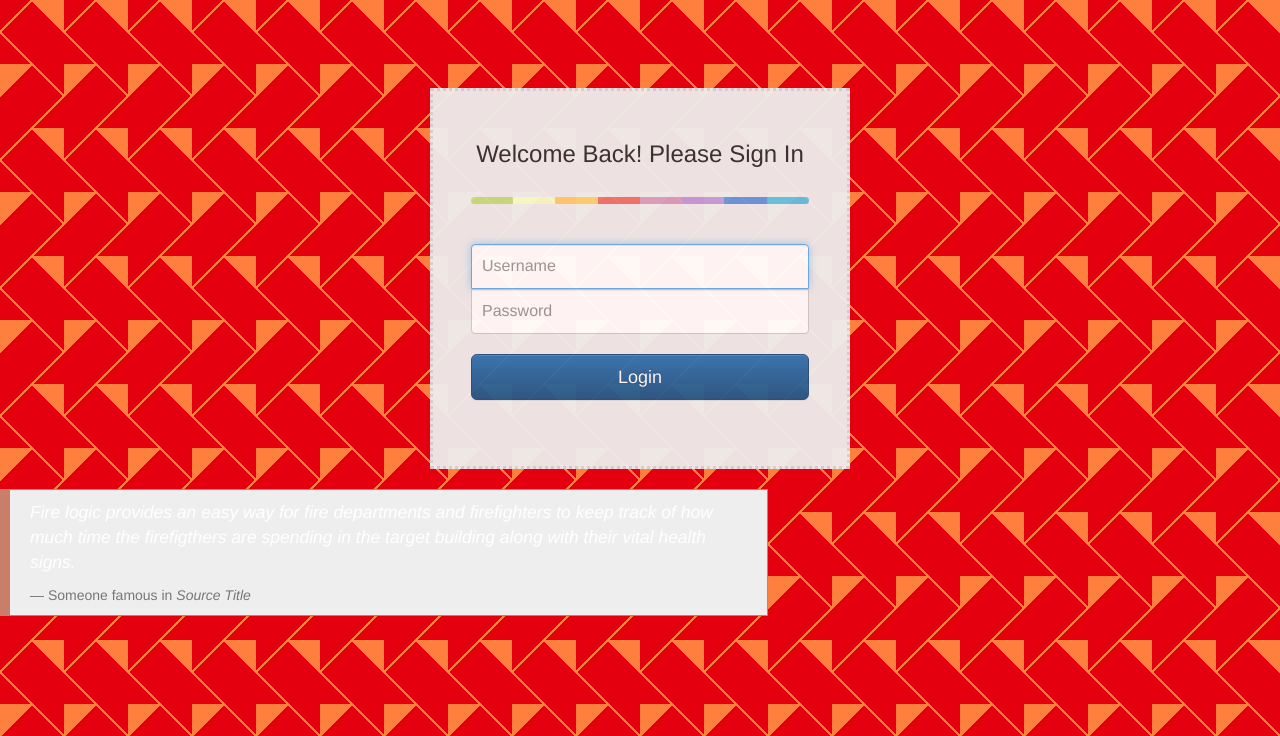
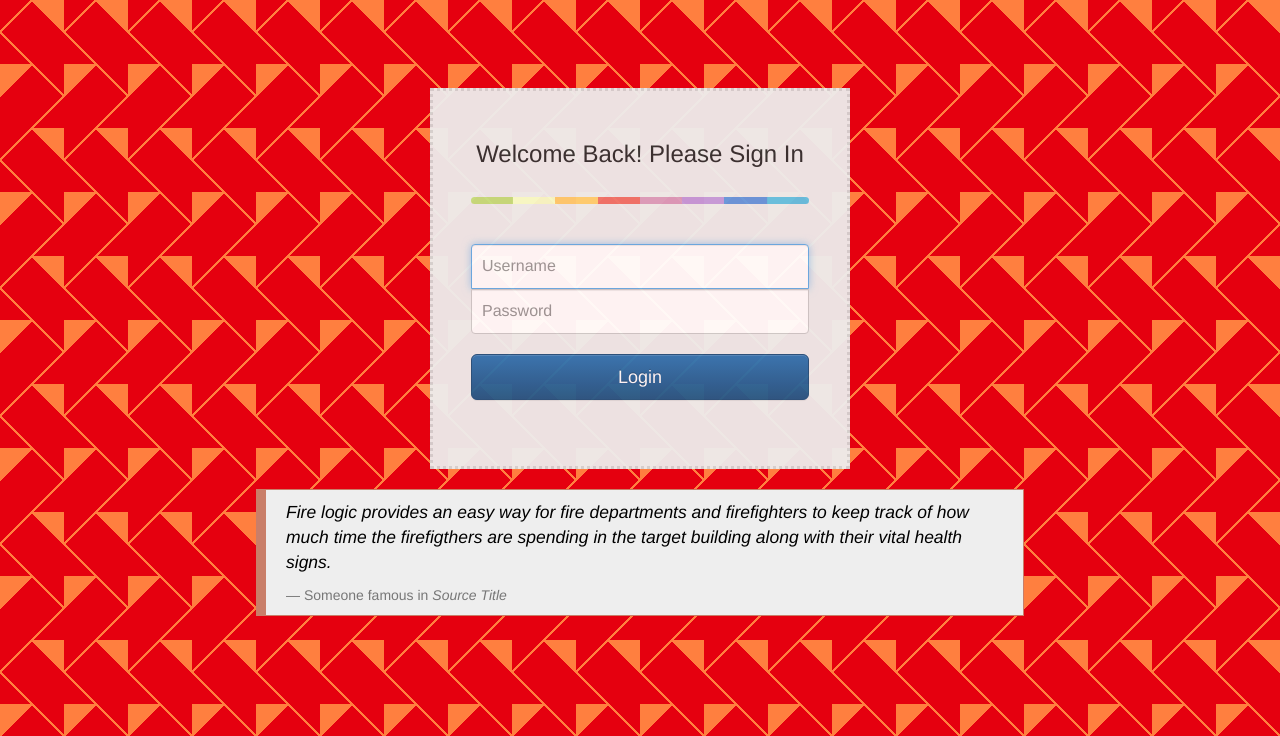
Before and after one commit to tlytkine/FireLogic-, a plain HTML site: page login.html in a window 1280 px wide. Shown: the part 64-800 px from the top of the page. Drawn offline with nearby package versions, Linux system fonts and the light colour scheme.

Commit message:
Update login.css

```diff
--- a/login.css
+++ b/login.css
@@ -107,6 +107,9 @@ blockquote.primary {
 border: 1px solid #c97e69;
 border-left: 10px solid #c97e69;
 width: 60%;
+margin-left: auto;
+margin-right: auto;
+color: black;
 }
 
 blockquote.right.primary {
```
